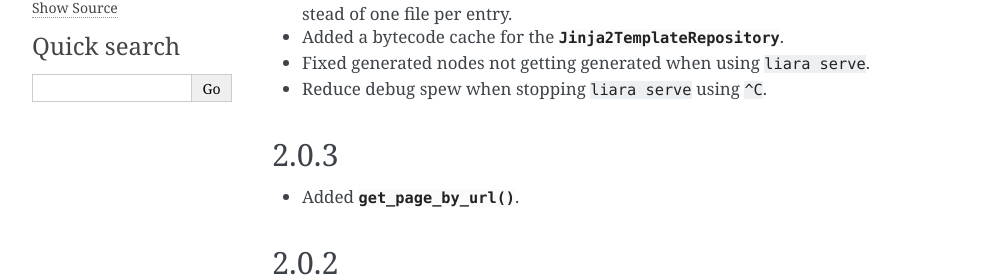
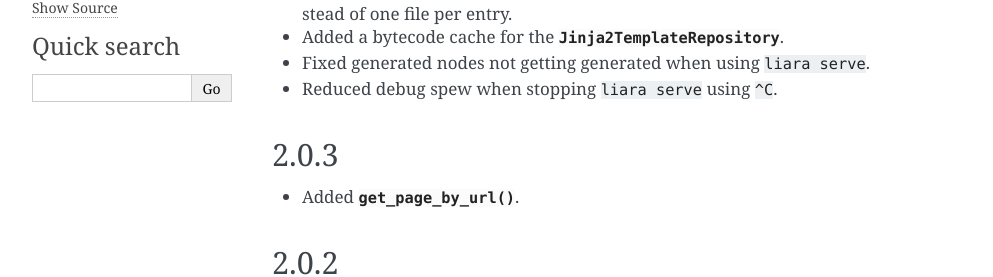
Before and after one commit to Anteru/liara, a Sphinx documentation site: the page built from docs/source/changelog.rst, in a window 1280 px wide. Shown: the part 300-577 px from the top of the page, without its empty margins (148-1141 px from the left). Built offline with Sphinx 7.4.7, drawn with Linux system fonts in a browser that asks for light colours; the version number is read from the project's files by our own code.

```diff
--- a/docs/source/changelog.rst
+++ b/docs/source/changelog.rst
@@ -12,7 +12,7 @@ Changelog
 * Added :py:class:`~liara.cache.Sqlite3Cache`, which allows caching everything into a single file instead of one file per entry.
 * Added a bytecode cache for the :py:class:`~liara.template.Jinja2TemplateRepository`.
 * Fixed generated nodes not getting generated when using ``liara serve``.
-* Reduce debug spew when stopping ``liara serve`` using ``^C``.
+* Reduced debug spew when stopping ``liara serve`` using ``^C``.
 
 2.0.3
 -----
--- a/liara/version.py
+++ b/liara/version.py
@@ -1 +1 @@
-version = '2.0.4'
+version = '2.0.5'
```
